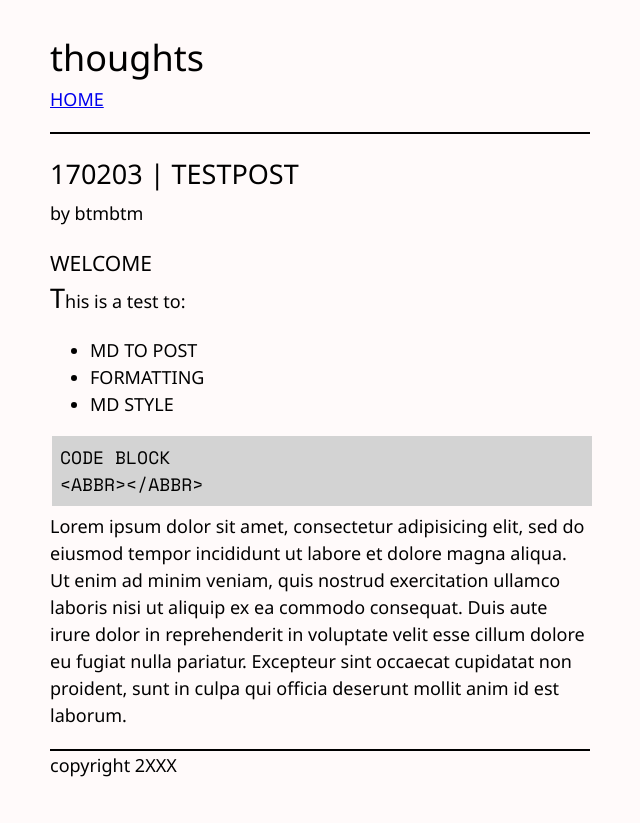
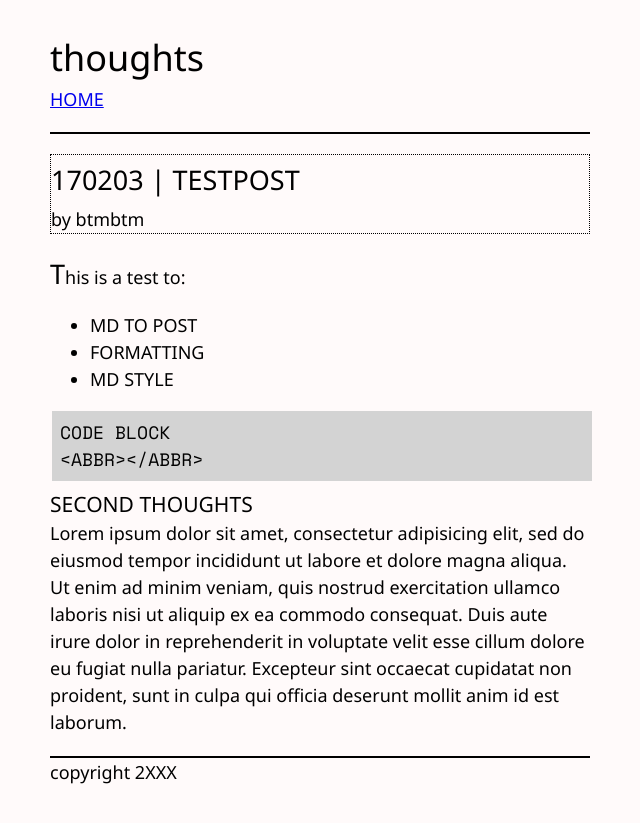
Before and after one commit to btmbtm/btmbtm.github.io, a Jekyll site: the page built from _posts/2017-02-03-TESTPOST.md, in a window 1280 px wide. Shown: the top 823 px of the page, without its empty margins (320-960 px from the left). Built offline with Jekyll 4.4.1, drawn with Linux system fonts in a browser that asks for light colours.

Commit message:
tweak article

````diff
--- a/_posts/2017-02-03-TESTPOST.md
+++ b/_posts/2017-02-03-TESTPOST.md
@@ -3,8 +3,6 @@ layout: post
 title: "TESTPOST"
 date: 2017-02-03
 ---
-
-### WELCOME
 
 This is a test to:
 
@@ -17,6 +15,8 @@ CODE BLOCK
 <ABBR></ABBR>
 ```
 
+### SECOND THOUGHTS
+
 Lorem ipsum dolor sit amet, consectetur adipisicing elit, sed do eiusmod
 tempor incididunt ut labore et dolore magna aliqua. Ut enim ad minim veniam,
 quis nostrud exercitation ullamco laboris nisi ut aliquip ex ea commodo
--- a/css/main.css
+++ b/css/main.css
@@ -117,6 +117,7 @@ header {
   font-size: 1.5em; }
 
 .post__header {
+  border: 1px dotted black;
   margin: 20px 0; }
 
 .post__title {
--- a/scss/layouts/_post.scss
+++ b/scss/layouts/_post.scss
@@ -8,7 +8,9 @@
 }
 
 .post__header{
+	border: 1px dotted black;
 	margin: 20px 0;
+
 }
 
 .post__title{
````
Also changed, not shown: 1 other file.
